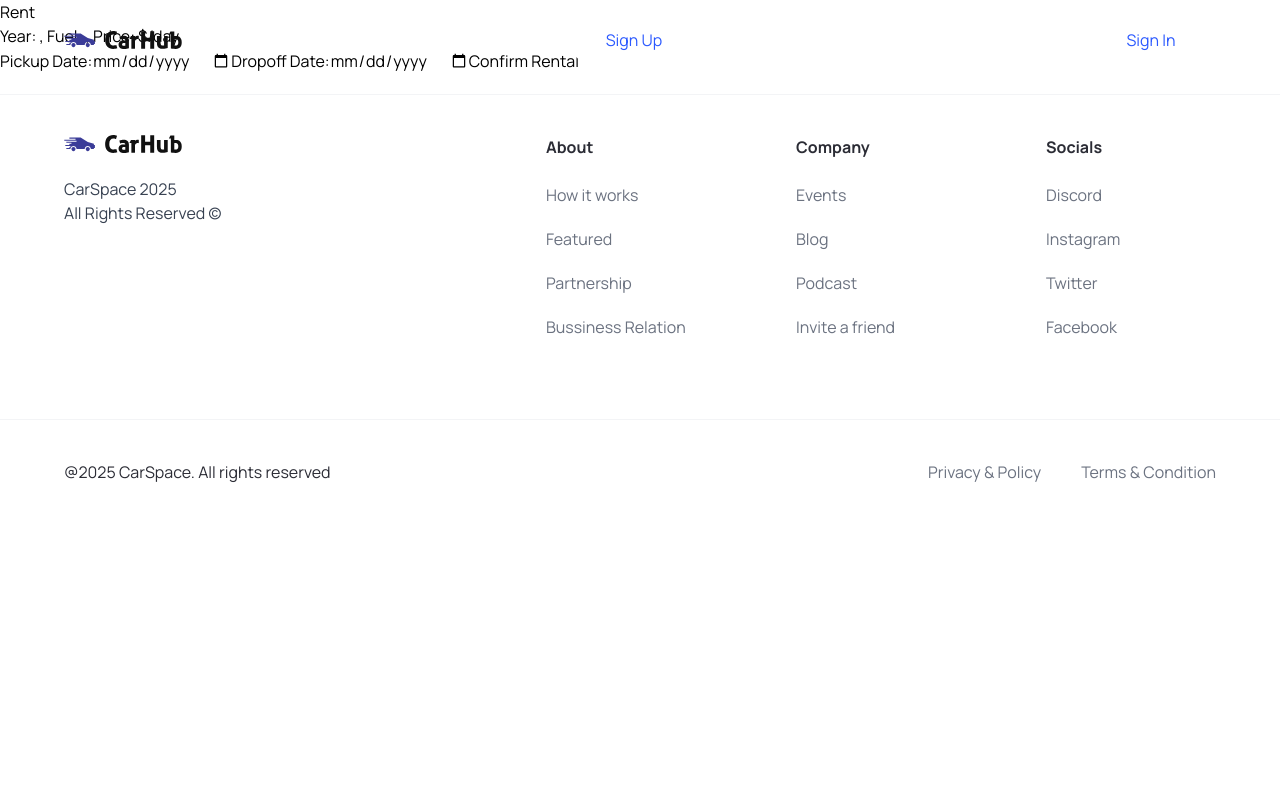
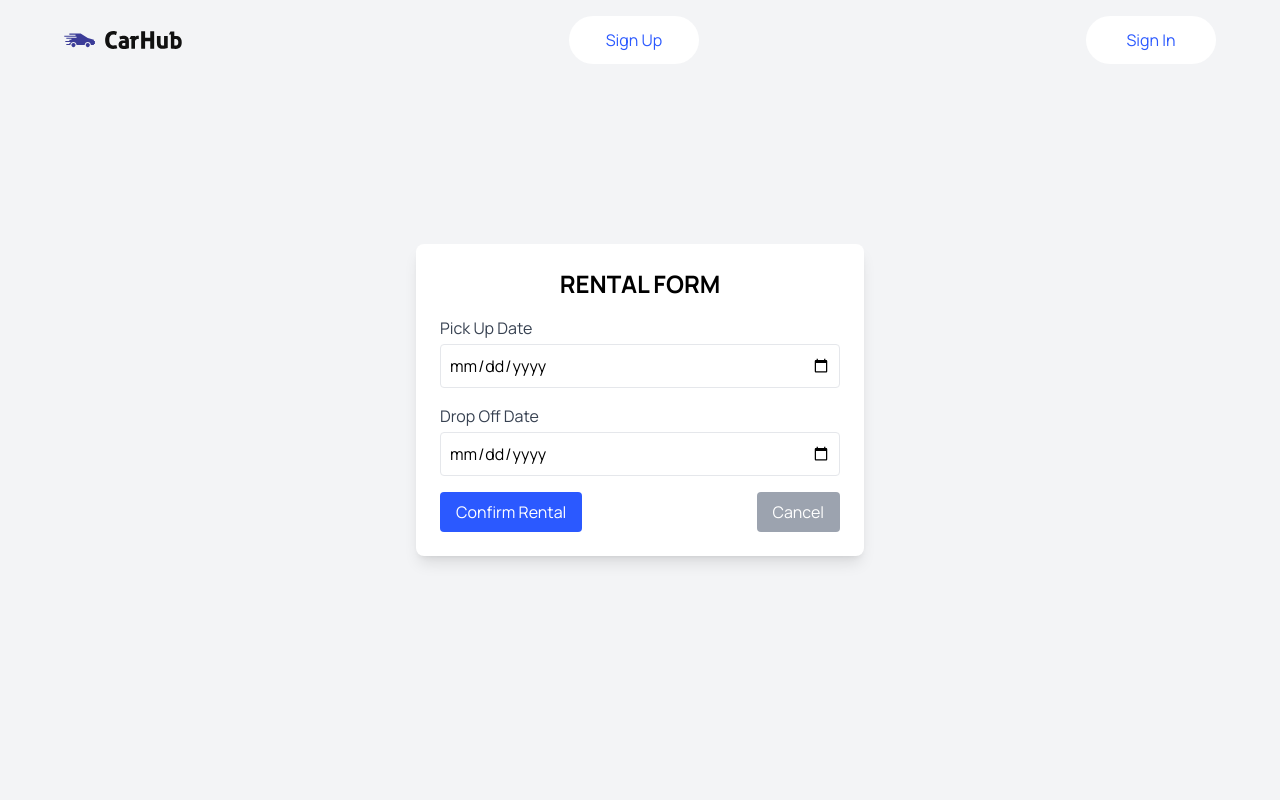
Before and after one commit to Tai-Does-Code/Cars, a Next.js app: page /rent_car in a window 1280 px wide. Shown: the top 800 px of the page. Built offline with nearby package versions, Linux system fonts and the light colour scheme; no server answers; the database is empty; sample sign-in values are in the browser's storage.

Commit message:
rental form works and loads

```diff
--- a/app/rent_car/page.tsx
+++ b/app/rent_car/page.tsx
@@ -1,148 +1,148 @@
+// "use client";
+// import { useEffect, useState } from "react";
+// import { useRouter } from "next/navigation";
+// import { auth } from "@/lib/auth"; // Import your authentication handler
+// import { db } from "@/lib/db"; // Import database connection
+
+// const RentalForm = ({ params }: { params: { carId: string } }) => {
+//   const router = useRouter();
+//   const [car, setCar] = useState(null);
+//   const [user, setUser] = useState(null);
+//   const [pickupDate, setPickupDate] = useState("");
+//   const [dropoffDate, setDropoffDate] = useState("");
+
+//   useEffect(() => {
+//     // Fetch authenticated user
+//     const fetchUser = async () => {
+//       const session = await auth();
+//       if (!session?.user) {
+//         router.push("/login"); // Redirect if not logged in
+//         return;
+//       }
+//       setUser(session.user);
+//     };
+
+//     // Fetch car data
+//     const fetchCar = async () => {
+//       const res = await fetch(`/api/cars`);
+//       const data = await res.json();
+//       setCar(data);
+//     };
+
+//     fetchUser();
+//     fetchCar();
+//   }, [params.carId, router]);
+
+//   const handleSubmit = async (e: React.FormEvent) => {
+//     e.preventDefault();
+
+//     if (!pickupDate || !dropoffDate) {
+//       alert("Please select both pickup and dropoff dates.");
+//       return;
+//     }
+
+//     const response = await fetch("/api/rentals", {
+//       method: "POST",
+//       headers: { "Content-Type": "application/json" },
+//       body: JSON.stringify({
+//         userId: user.id,
+//         carId: params.carId,
+//         pickupDate,
+//         dropoffDate,
+//       }),
+//     });
+
+//     if (response.ok) {
+//       router.push("/rentals"); // Redirect to user's rentals page
+//     } else {
+//       alert("Error booking car. Try again.");
+//     }
+//   };
+
+//   if (!car || !user) return <p>Loading...</p>;
+
+//   return (
+//     <div>
+//       <h1>Rent {car.modelName}</h1>
+//       <p>Year: {car.year}, Fuel: {car.fuelType}, Price: ${car.price}/day</p>
+//       <form onSubmit={handleSubmit}>
+//         <label>Pickup Date:</label>
+//         <input type="date" value={pickupDate} onChange={(e) => setPickupDate(e.target.value)} required />
+
+//         <label>Dropoff Date:</label>
+//         <input type="date" value={dropoffDate} onChange={(e) => setDropoffDate(e.target.value)} required />
+
+//         <button type="submit">Confirm Rental</button>
+//       </form>
+//     </div>
+//   );
+// };
+
+// export default RentalForm;
+
 "use client";
-import { useEffect, useState } from "react";
-import { useRouter } from "next/navigation";
-import { auth } from "@/lib/auth"; // Import your authentication handler
-import { db } from "@/lib/db"; // Import database connection
+import Link from 'next/link';
+import React, { useState } from 'react';
 
-const RentalForm = ({ params }: { params: { carId: string } }) => {
-  const router = useRouter();
-  const [car, setCar] = useState(null);
-  const [user, setUser] = useState(null);
-  const [pickupDate, setPickupDate] = useState("");
-  const [dropoffDate, setDropoffDate] = useState("");
+const rentCar = () => {
+  const [pickupDate, setPickupDate] = useState('');
+  const [dropoffDate, setDropoffDate] = useState('');
 
-  useEffect(() => {
-    // Fetch authenticated user
-    const fetchUser = async () => {
-      const session = await auth();
-      if (!session?.user) {
-        router.push("/login"); // Redirect if not logged in
-        return;
-      }
-      setUser(session.user);
-    };
-
-    // Fetch car data
-    const fetchCar = async () => {
-      const res = await fetch(`/api/cars/${params.carId}`);
-      const data = await res.json();
-      setCar(data);
-    };
-
-    fetchUser();
-    fetchCar();
-  }, [params.carId, router]);
-
-  const handleSubmit = async (e: React.FormEvent) => {
-    e.preventDefault();
-
-    if (!pickupDate || !dropoffDate) {
-      alert("Please select both pickup and dropoff dates.");
-      return;
-    }
-
-    const response = await fetch("/api/rentals", {
-      method: "POST",
-      headers: { "Content-Type": "application/json" },
-      body: JSON.stringify({
-        userId: user.id,
-        carId: params.carId,
-        pickupDate,
-        dropoffDate,
-      }),
-    });
-
-    if (response.ok) {
-      router.push("/rentals"); // Redirect to user's rentals page
-    } else {
-      alert("Error booking car. Try again.");
-    }
+  const handleConfirm = () => {
+    alert(`Rental confirmed from ${pickupDate} to ${dropoffDate}`);
   };
 
-  if (!car || !user) return <p>Loading...</p>;
+  const handleCancel = () => {
+    setPickupDate('');
+    setDropoffDate('');
+  };
 
   return (
-    <div>
-      <h1>Rent {car.modelName}</h1>
-      <p>Year: {car.year}, Fuel: {car.fuelType}, Price: ${car.price}/day</p>
-      <form onSubmit={handleSubmit}>
-        <label>Pickup Date:</label>
-        <input type="date" value={pickupDate} onChange={(e) => setPickupDate(e.target.value)} required />
+    <div className='flex flex-col items-center justify-center min-h-screen bg-gray-100 p-6'>
+      <div className='bg-white p-6 rounded-lg shadow-lg w-full max-w-md'>
+        <h1 className='text-2xl font-bold text-center mb-4'>RENTAL FORM</h1>
 
-        <label>Dropoff Date:</label>
-        <input type="date" value={dropoffDate} onChange={(e) => setDropoffDate(e.target.value)} required />
+        <div className='mb-4'>
+          <label className='block text-gray-700 mb-1'>Pick Up Date</label>
+          <input
+            type='date'
+            value={pickupDate}
+            onChange={(e) => setPickupDate(e.target.value)}
+            className='w-full p-2 border rounded'
+          />
+        </div>
 
-        <button type="submit">Confirm Rental</button>
-      </form>
+        <div className='mb-4'>
+          <label className='block text-gray-700 mb-1'>Drop Off Date</label>
+          <input
+            type='date'
+            value={dropoffDate}
+            onChange={(e) => setDropoffDate(e.target.value)}
+            className='w-full p-2 border rounded'
+          />
+        </div>
+
+        <div className='flex justify-between mt-4'>
+          <button
+            onClick={handleConfirm}
+            className='bg-primary-blue text-white px-4 py-2 rounded'
+          >
+            Confirm Rental
+          </button>
+
+          <Link href="/" >
+          <button
+            onClick={handleCancel}
+            className='bg-gray-400 text-white px-4 py-2 rounded'
+          >
+            Cancel
+          </button>
+          </Link>
+
+        </div>
+      </div>
     </div>
   );
 };
 
-export default RentalForm;
-
-// "use client";
-// import Link from 'next/link';
-// import React, { useState } from 'react';
-
-// const rentCar = () => {
-//   const [pickupDate, setPickupDate] = useState('');
-//   const [dropoffDate, setDropoffDate] = useState('');
-
-//   const handleConfirm = () => {
-//     alert(`Rental confirmed from ${pickupDate} to ${dropoffDate}`);
-//   };
-
-//   const handleCancel = () => {
-//     setPickupDate('');
-//     setDropoffDate('');
-//   };
-
-//   return (
-//     <div className='flex flex-col items-center justify-center min-h-screen bg-gray-100 p-6'>
-//       <div className='bg-white p-6 rounded-lg shadow-lg w-full max-w-md'>
-//         <h1 className='text-2xl font-bold text-center mb-4'>RENTAL FORM</h1>
-
-//         <div className='mb-4'>
-//           <label className='block text-gray-700 mb-1'>Pick Up Date</label>
-//           <input
-//             type='date'
-//             value={pickupDate}
-//             onChange={(e) => setPickupDate(e.target.value)}
-//             className='w-full p-2 border rounded'
-//           />
-//         </div>
-
-//         <div className='mb-4'>
-//           <label className='block text-gray-700 mb-1'>Drop Off Date</label>
-//           <input
-//             type='date'
-//             value={dropoffDate}
-//             onChange={(e) => setDropoffDate(e.target.value)}
-//             className='w-full p-2 border rounded'
-//           />
-//         </div>
-
-//         <div className='flex justify-between mt-4'>
-//           <button
-//             onClick={handleConfirm}
-//             className='bg-primary-blue text-white px-4 py-2 rounded'
-//           >
-//             Confirm Rental
-//           </button>
-
-//           <Link href="/" >
-//           <button
-//             onClick={handleCancel}
-//             className='bg-gray-400 text-white px-4 py-2 rounded'
-//           >
-//             Cancel
-//           </button>
-//           </Link>
-
-//         </div>
-//       </div>
-//     </div>
-//   );
-// };
-
-// export default rentCar;
+export default rentCar;
--- a/components/RentalFormButton.tsx
+++ b/components/RentalFormButton.tsx
@@ -3,7 +3,7 @@ import { useRouter } from "next/navigation";
 const RentalFormButton = ({ carId }: { carId: string }) => {
   const router = useRouter();
   const handleClick = () => {
-    router.push(`/rent_car/${carId}`);
+    router.push(`/rent_car`);
   };
 
   return (
```
